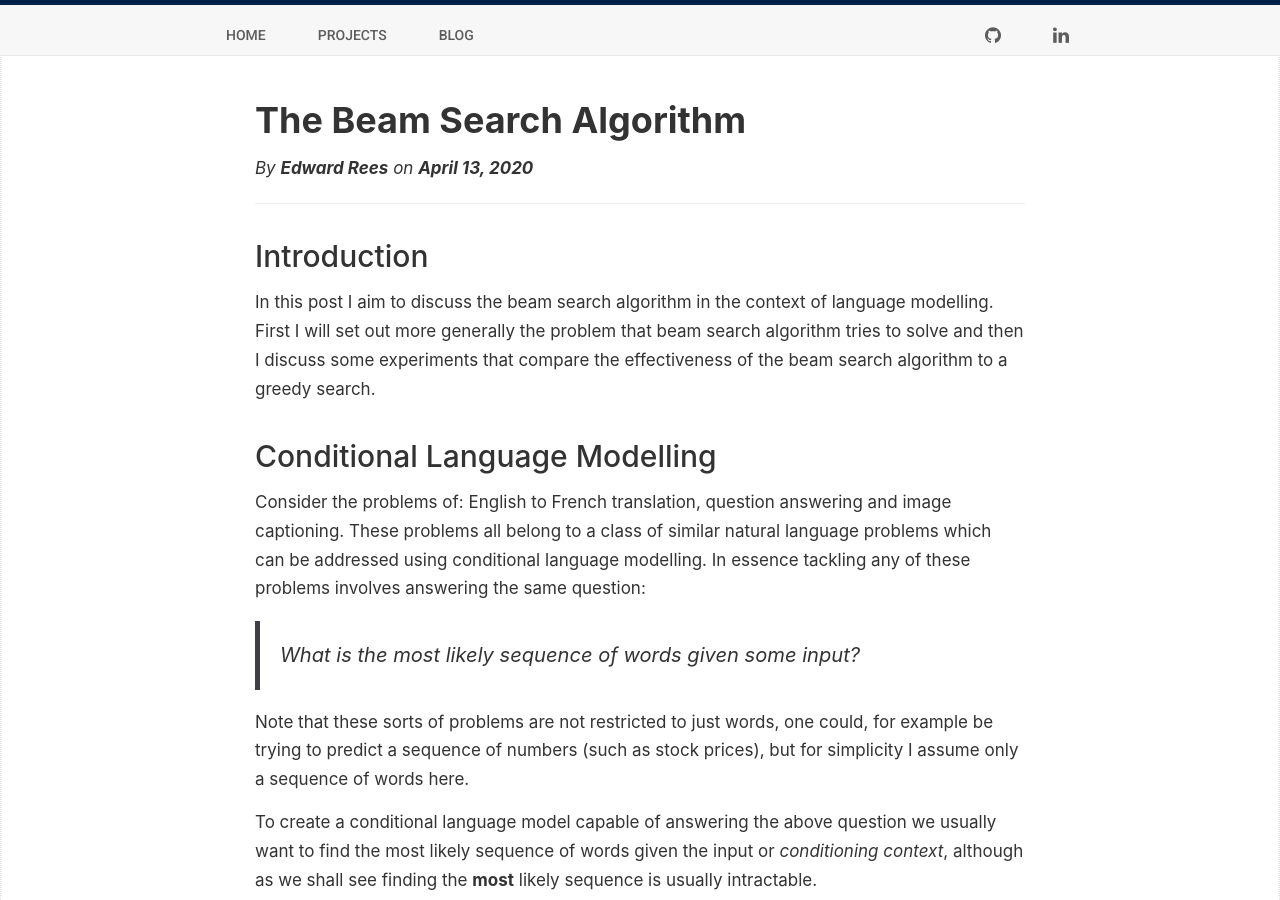
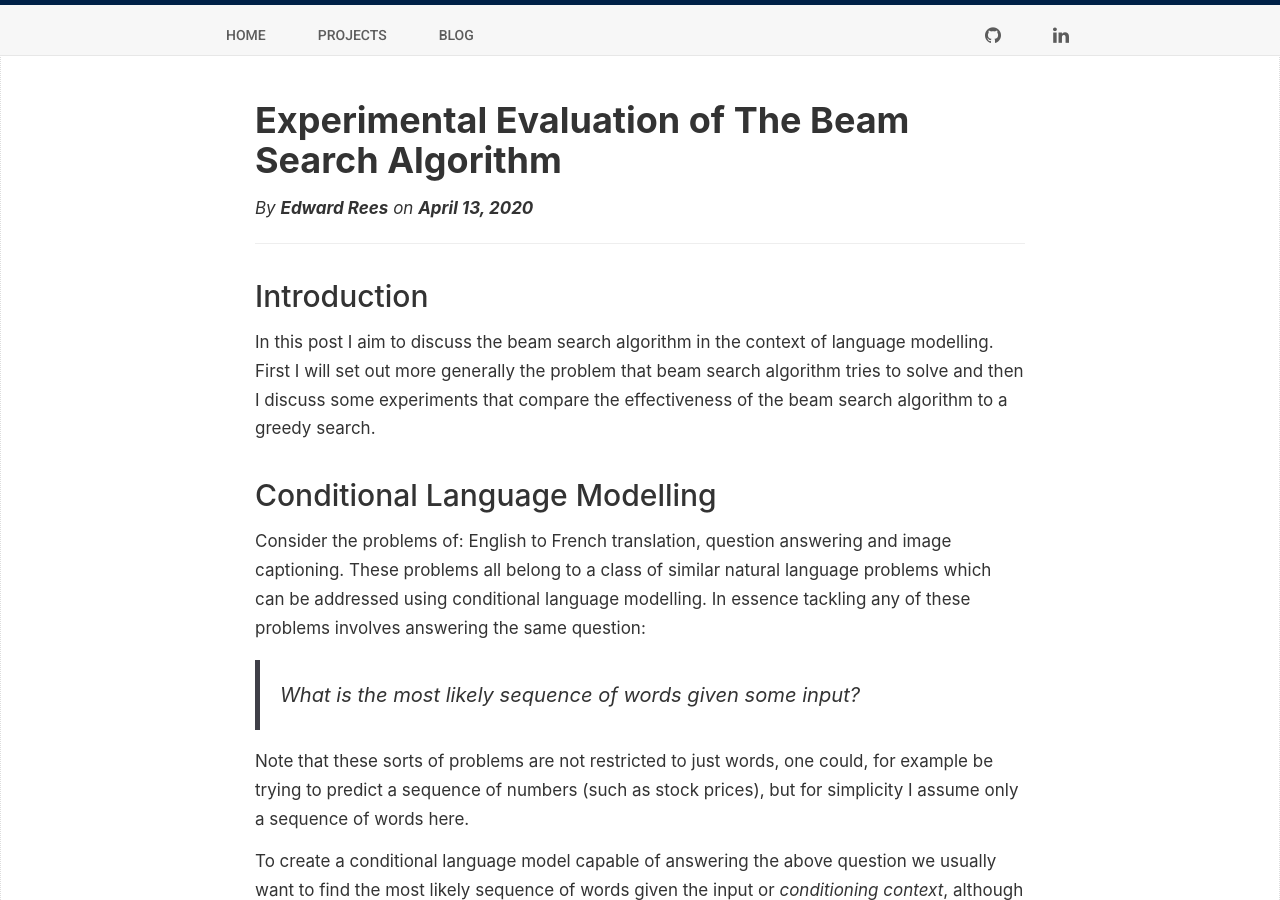
Before and after one commit to erees1/erees1.github.io, a Jekyll site: the page built from _posts/2020-04-13-beam_search.md, in a window 1280 px wide and 900 px high. Built offline with Jekyll 4.4.1, drawn with Linux system fonts in a browser that asks for light colours; nearby versions of some CDN libraries; some web fonts are replaced; formulas are drawn with MathJax 3; a script that is not in the unit is left out.

Commit message:
Update from Forestry.io Edward Rees updated _posts/2020-04-13-beam_search.md

```diff
--- a/_posts/2020-04-13-beam_search.md
+++ b/_posts/2020-04-13-beam_search.md
@@ -1,11 +1,14 @@
 ---
-title: The Beam Search Algorithm
+title: Experimental Evaluation of The Beam Search Algorithm
 author: Edward Rees
 layout: post
 mathjax: true
-short_description: In this post I aim to discuss the beam search algorithm in the context of language modelling. First I will set out more generally the problem that beam search algorithm tries to solve and then I discuss some experiments that compare the effectiveness of the beam search algorithm to a greedy search.
+short_description: In this post I aim to discuss the beam search algorithm in the
+  context of language modelling. First I will set out more generally the problem that
+  beam search algorithm tries to solve and then I discuss some experiments that compare
+  the effectiveness of the beam search algorithm to a greedy search.
+
 ---
-
 ## Introduction
 
 In this post I aim to discuss the beam search algorithm in the context of language modelling. First I will set out more generally the problem that beam search algorithm tries to solve and then I discuss some experiments that compare the effectiveness of the beam search algorithm to a greedy search.
```
Also changed, not shown: .forestry/front_matter/templates/blog-post.yml.
